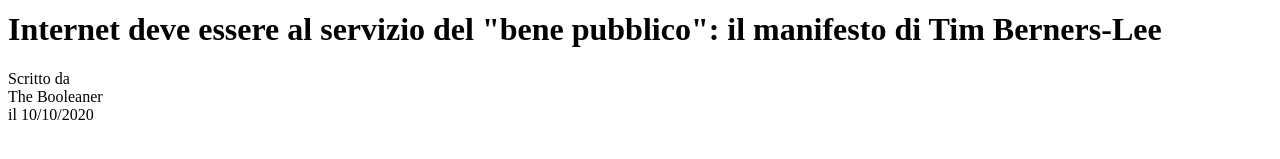
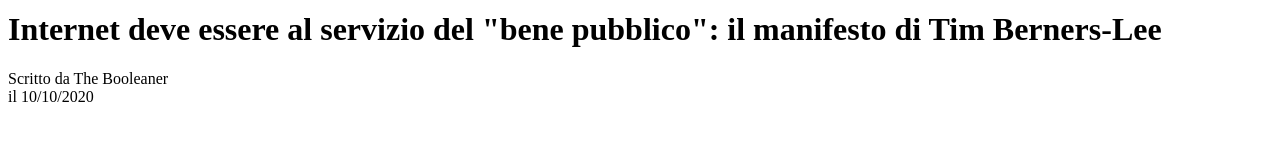
Before and after one commit to gianluigiricciolio/html-css-booleaner, a plain HTML site: page index.html in a window 1280 px wide. Shown: the part 343-502 px from the top of the page. Drawn offline with Linux system fonts and the light colour scheme.

Commit message:
[FIX] changes div to span in header in index.html

```diff
--- a/index.html
+++ b/index.html
@@ -14,7 +14,7 @@
             </div>
             <h1>Internet deve essere al servizio del "bene pubblico": il manifesto di Tim Berners-Lee</h1>
             <div class="writer">
-                Scritto da <div>The Booleaner</div>
+                Scritto da <span id="blue">The Booleaner</span>
             </div>
             <div id="data">il 10/10/2020</div>
         </header>
```
